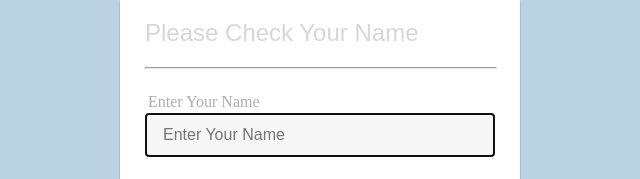
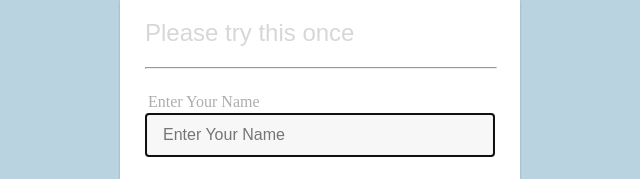
Before and after one commit to bpathakshipco/awsCodeDeployDemo, a plain HTML site: page index.html in a window 1280 px wide. Shown: the part 314-493 px from the top of the page, 320-960 px from the left. Drawn offline with nearby package versions, Linux system fonts and the light colour scheme.

Commit message:
updating index messages
second commit

```diff
--- a/index.html
+++ b/index.html
@@ -198,7 +198,7 @@ hr{
         <div class="container">
             <center><a href="#" class="logo" style=""><img src="http://www.shipco.com/include/images/shipco/logo.png" alt=""></a></center>
             <div style="" class="card card-container">
-                <h2 class='login_title text-center'>Please Check Your Name</h2>
+                <h2 class='login_title text-center'>Please try this once</h2>
                 <hr>
 
                 <form class="form-signin">
```
